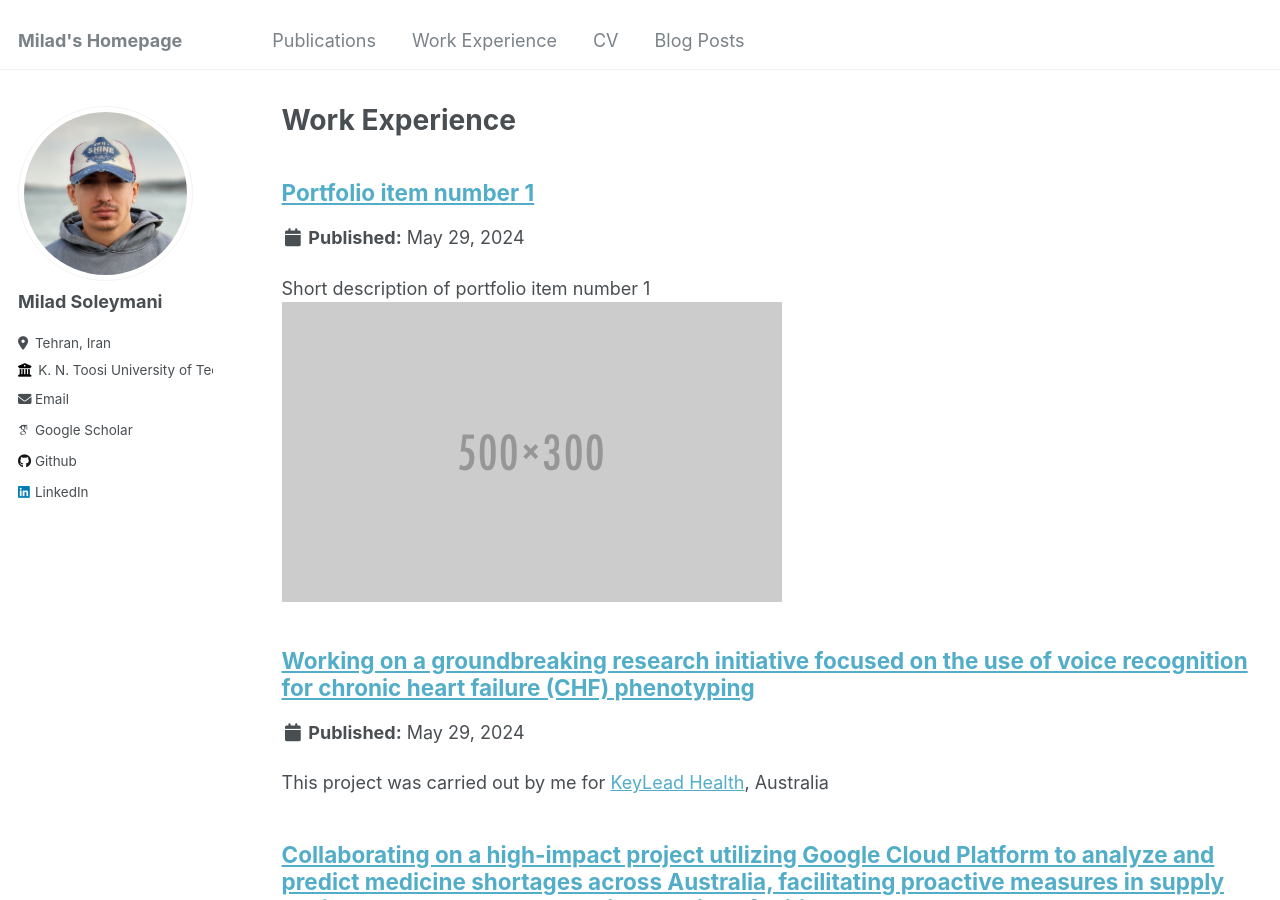
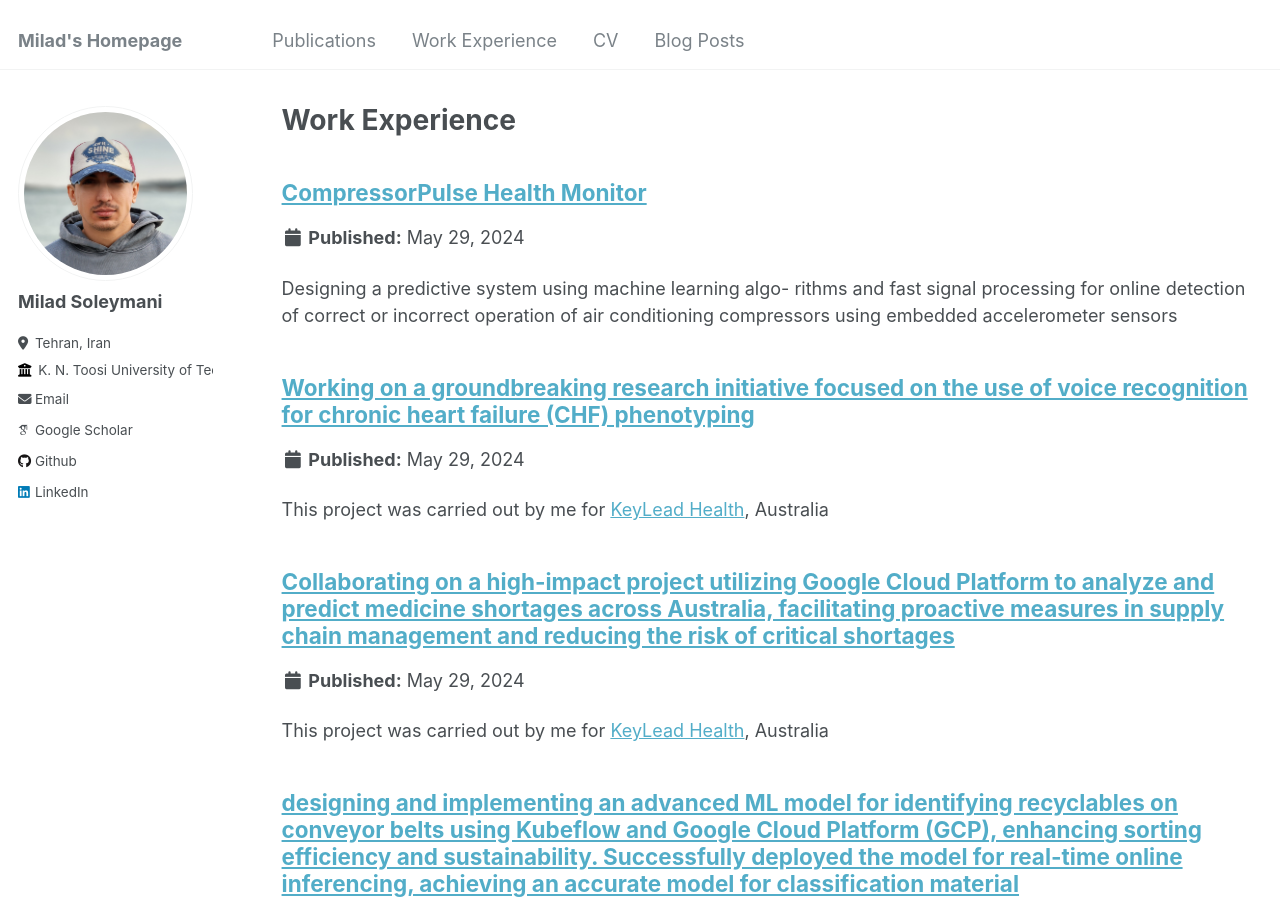
Before and after one commit to MiladSoleymani/Milad-Soleymani, a Jekyll site: the page built from _pages/portfolio.html, in a window 1280 px wide and 900 px high. Built offline with Jekyll 4.4.1, drawn with Linux system fonts in a browser that asks for light colours; some web fonts are replaced.

Commit message:
Update portfolio-1 copy 10.md

```diff
--- a/_portfolio/portfolio-1 copy 10.md
+++ b/_portfolio/portfolio-1 copy 10.md
@@ -1,7 +1,7 @@
 ---
-title: "Portfolio item number 1"
-excerpt: "Short description of portfolio item number 1<br/><img src='/images/500x300.png'>"
+title: "CompressorPulse Health Monitor"
+excerpt: "Designing a predictive system using machine learning algo- rithms and fast signal processing for online detection of correct or incorrect operation of air conditioning compressors using embedded accelerometer sensors"
 collection: portfolio
 ---
 
-This is an item in your portfolio. It can be have images or nice text. If you name the file .md, it will be parsed as markdown. If you name the file .html, it will be parsed as HTML.
+<img width="435" alt="Screenshot 2024-05-29 at 10 52 36 PM" src="https://github.com/MiladSoleymani/Milad-Soleymani/assets/78655282/e9140af8-f654-4a8e-acc6-0d3d15c1a891">
```
